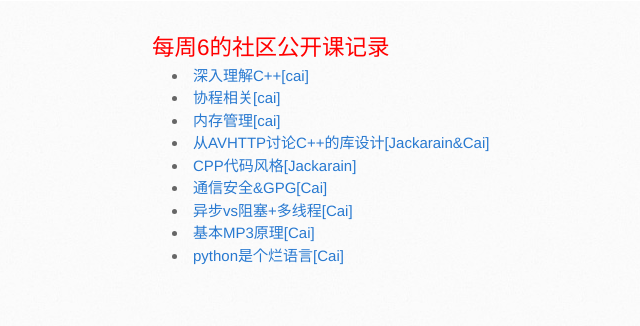
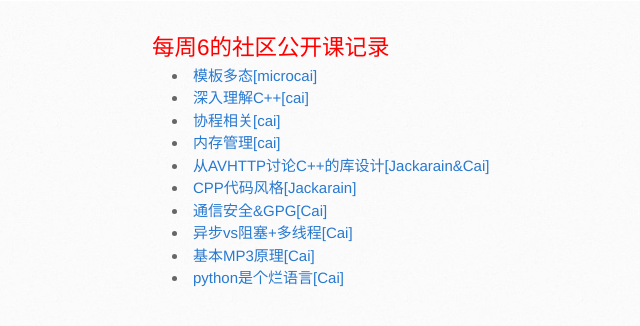
Before and after one commit to avplayer/avplayer.github.com, a Jekyll site: the page built from classes.md, in a window 1280 px wide. Shown: the top 326 px of the page, without its empty margins (18-658 px from the left). Built offline with Jekyll 4.4.1, drawn with Linux system fonts in a browser that asks for light colours; Markdown is read by kramdown in place of the engine named in the settings.

Commit message:
https://avlog.avplayer.org/3597082/%E6%A8%A1%E6%9D%BF%E5%A4%9A%E6%80%81.html

```diff
--- a/classes.md
+++ b/classes.md
@@ -2,6 +2,7 @@
 layout: class
 title: 每周6的社区公开课记录
 ---
+* [模板多态\[microcai\]](https://avlog.avplayer.org/3597082/%E6%A8%A1%E6%9D%BF%E5%A4%9A%E6%80%81.html)
 * [深入理解C++\[cai\]](https://avlog.avplayer.org/3597082/whyIuseCpp.html)
 * [协程相关\[cai\]](https://avlog.avplayer.org/3597082/%E5%8D%8F%E7%A8%8B.html)
 * [内存管理\[cai\]](https://avlog.avplayer.org/3597082/%E5%86%85%E5%AD%98%E7%AE%A1%E7%90%86%E9%9D%A9%E5%91%BD.html)
```
